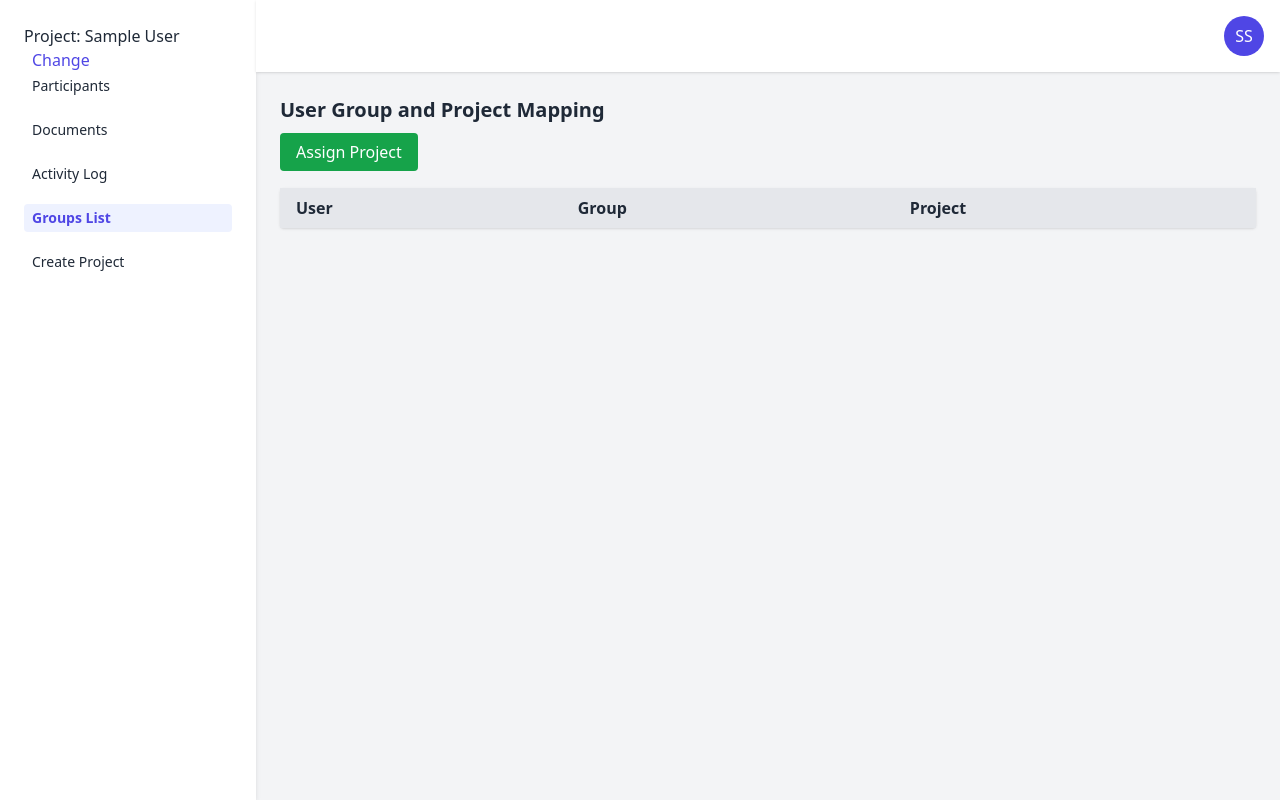
After one commit to trileshbramston19/vdr, a Flask app: page /group_project_matrix in a window 1280 px wide. The commit adds this page. Run offline with Flask 3, Linux system fonts and the light colour scheme; the visitor is signed in with stand-in values (Sample User, id 1); lists and menus that the app fills with data are empty; some libraries are stand-ins or nearby versions.

Commit message:
Add files via upload

```diff
--- a/app.py
+++ b/app.py
@@ -9,8 +9,9 @@ from werkzeug.utils import secure_filename
 from datetime import datetime
 from PyPDF2 import PdfReader
 import os, random, string, tempfile, atexit
-import logging
 from watermark_merger import add_watermark_to_pdf
+from flask import render_template, request, redirect, url_for, flash
+from sqlalchemy import text
 
 app = Flask(__name__)
 app.config.update(
@@ -46,6 +47,11 @@ class User(db.Model):
 participant_projects = db.Table('participant_projects',
     db.Column('participant_id', db.Integer, db.ForeignKey('participant.id'), primary_key=True),
     db.Column('project_id', db.Integer, db.ForeignKey('project.id'), primary_key=True)
+)
+
+group_project = db.Table('group_projects',
+    db.Column('group_name', db.String, db.ForeignKey('participant.group_name')),
+    db.Column('project_id', db.Integer, db.ForeignKey('project.id'))
 )
 
 class Project(db.Model):
@@ -162,49 +168,42 @@ def cleanup_temp_files():
 def index():
     return redirect(url_for('login'))
 
-
-logging.basicConfig(level=logging.INFO)
-
-@app.errorhandler(500)
-def internal_error(error):
-    app.logger.error(f"Server Error: {error}", exc_info=True)
-    return "Internal Server Error", 500
-
 @app.route('/login', methods=['GET', 'POST'])
 def login():
-    try:
-        if request.method == 'POST':
-            email = request.form['email']
-            password = request.form['password']
-            user = User.query.filter_by(email=email).first()
-            if user and bcrypt.check_password_hash(user.password, password):
-                participant = Participant.query.filter_by(email=email).first()
-                if not participant:
-                    flash("No participant record found for user.", "error")
-                    return redirect(url_for('login'))
+    if request.method == 'POST':
+        email = request.form['email']
+        password = request.form['password']
+        user = User.query.filter_by(email=email).first()
+        if user and bcrypt.check_password_hash(user.password, password):
+            participant = Participant.query.filter_by(email=email).first()
+            if not participant:
+                flash("No participant record found for user.", "error")
+                return redirect(url_for('login'))
 
-                session['user_id'] = user.id
-                session['user_email'] = user.email
-                session['fname'] = user.fname
-                session['lname'] = user.lname
+            session['user_id'] = user.id
+            session['user_email'] = user.email
+            session['fname'] = user.fname
+            session['lname'] = user.lname
+            session['role'] = participant.role.capitalize()
+            session['group_name'] = participant.group_name
 
-                projects = participant.projects
-                if len(projects) == 1:
-                    session['project_id'] = projects[0].id
-                    session['project_name'] = projects[0].name
-                    return redirect(url_for('participants'))
-                elif len(projects) > 1:
-                    session['temp_participant_id'] = participant.id
-                    return redirect(url_for('select_project'))
-                else:
-                    flash("You have no projects assigned.", "error")
-                    return redirect(url_for('login'))
-            flash('Invalid credentials', 'error')
-        return render_template('login.html')
-    except Exception as e:
-        print(f"Login failed: {e}")  # for console debugging on Render
-        app.logger.error(f"Login failed: {e}", exc_info=True)
-        return f"Login Error: {str(e)}", 500  # TEMP: to see error in browser
+            projects = participant.projects
+            if len(projects) == 1:
+                session['project_id'] = projects[0].id
+                session['project_name'] = projects[0].name
+                session['group_name'] = participant.group_name
+                return redirect(url_for('participants'))
+            elif len(projects) > 1:
+                session['temp_participant_id'] = participant.id
+                session['group_name'] = participant.group_name
+                return redirect(url_for('select_project'))
+            else:
+                flash("You have no projects assigned.", "error")
+                return redirect(url_for('login'))
+        flash('Invalid credentials', 'error')
+    return render_template('login.html')
+
+
 
 @app.route('/logout')
 def logout():
@@ -212,34 +211,79 @@ def logout():
     return redirect(url_for('login'))
 
 @app.route('/select-project', methods=['GET', 'POST'])
+@login_required
 def select_project():
-    participant = Participant.query.get(session.get('temp_participant_id'))
-    if not participant:
+    group_name = session.get('group_name')
+
+    if not group_name:
+        flash("Group not found for the current user.", "danger")
+        return redirect(url_for('documents'))
+
+    # Get projects linked to the group
+    projects = db.session.query(Project).join(group_project).filter(group_project.c.group_name == group_name).all()
+
+    if request.method == 'POST':
+        selected_id = request.form.get('project_id')
+        selected = Project.query.get(selected_id)
+
+        if not selected:
+            flash("Invalid project selected.", "danger")
+            return redirect(request.url)
+
+        session['project_id'] = selected.id
+        session['project_name'] = selected.name
+        flash(f"Project '{selected.name}' selected successfully.", "success")
+        return redirect(url_for('documents'))
+
+    return render_template('select_project.html', projects=projects)
+
+
+@app.route('/participants')
+def participants():
+    if 'user_id' not in session:
         return redirect(url_for('login'))
 
-    if request.method == 'POST':
-        project_id = int(request.form['project_id'])
-        project = Project.query.get(project_id)
-        if project not in participant.projects:
-            flash("Invalid project selected.", "error")
-            return redirect(url_for('select_project'))
+    role = session.get('role')
+    group_name = session.get('group_name')
+    project_id = session.get('project_id')
 
-        session['project_id'] = project.id
-        session['project_name'] = project.name
-        session.pop('temp_participant_id', None)
-        return redirect(url_for('participants'))
+    # Admin: See all participants in the current project (or all if project not selected)
+    if role == 'Admin' and not group_name:
+        if project_id:
+            participants = db.session.execute(text("""
+                SELECT p.*
+                FROM participant p
+                JOIN participant_projects pp ON p.id = pp.participant_id
+                WHERE pp.project_id = :project_id
+            """), {'project_id': project_id}).fetchall()
+        else:
+            participants = db.session.execute(text("SELECT * FROM participant")).fetchall()
 
-    return render_template('select_project.html', projects=participant.projects)
+    # Regular users: only see participants from same group and project
+    elif group_name and project_id:
+        participants = db.session.execute(text("""
+            SELECT p.*
+            FROM participant p
+            JOIN participant_projects pp ON p.id = pp.participant_id
+            WHERE p.group_name = :group_name AND pp.project_id = :project_id
+        """), {'group_name': group_name, 'project_id': project_id}).fetchall()
+    else:
+        participants = []
 
-@app.route('/participants')
+    return render_template('participants.html', participants=participants)
+
+
+@app.route('/group_project_matrix')
 @login_required
-def participants():
-    project_id = session.get('project_id')
-    if not project_id:
-        return redirect(url_for('select_project'))
-
-    participants = Participant.query.join(Participant.projects).filter(Project.id == project_id).all()
-    return render_template('participants.html', users=participants)
+def group_project_matrix():
+    matrix = db.session.execute(text("""
+        SELECT p.name AS user, p.group_name, gp.project_id, pr.name AS project
+        FROM participant p
+        JOIN group_projects gp ON p.group_name = gp.group_name
+        JOIN project pr ON gp.project_id = pr.id
+        ORDER BY p.group_name, p.name
+    """)).fetchall()
+    return render_template("group_project_matrix.html", matrix=matrix)
 
 @app.route('/documents')
 @login_required
@@ -248,36 +292,79 @@ def documents():
     if not project_id:
         return redirect(url_for('select_project'))
 
+    role = session.get('role')
+    group_name = session.get('group_name')
+
     folder_id = request.args.get('folder_id', type=int)
-    if folder_id := request.args.get('folder_id', type=int):
-        current_folder = Document.query.filter_by(id=folder_id, project_id=project_id).first_or_404()
-        documents = Document.query.filter_by(parent_id=current_folder.id, project_id=project_id).all()
+
+    if role == 'Admin' and not group_name:
+        # Admins with no group see all documents for the project
+        if folder_id:
+            current_folder = Document.query.filter_by(id=folder_id, project_id=project_id).first_or_404()
+            documents = Document.query.filter_by(parent_id=current_folder.id, project_id=project_id).all()
+        else:
+            current_folder = None
+            documents = Document.query.filter_by(parent_id=None, project_id=project_id).all()
     else:
-        current_folder = None
-        documents = Document.query.filter_by(parent_id=None, project_id=project_id).all()
+        # Regular users can only see documents for the project and folder (if selected)
+        if folder_id:
+            current_folder = Document.query.filter_by(id=folder_id, project_id=project_id).first_or_404()
+            documents = Document.query.filter_by(parent_id=current_folder.id, project_id=project_id).all()
+        else:
+            current_folder = None
+            documents = Document.query.filter_by(parent_id=None, project_id=project_id).all()
+
+    # Breadcrumb logic
     breadcrumb, parent = [], current_folder
     while parent:
         breadcrumb.insert(0, parent)
         parent = Document.query.get(parent.parent_id)
+
+    # Recently viewed
     viewed_ids = session.get('recently_viewed', [])
     recently_viewed_docs = Document.query.filter(Document.id.in_(viewed_ids)).all()
     recently_viewed_docs.sort(key=lambda d: viewed_ids.index(d.id))
-    project = session.get('project_name')
-    newly_uploaded_docs = Document.query.filter_by(project_name=project).order_by(Document.created_at.desc()).limit(5).all()
-    return render_template('documents.html', documents=documents, current_folder=current_folder, breadcrumb=breadcrumb, recently_viewed_docs=recently_viewed_docs, newly_uploaded_docs=newly_uploaded_docs, favorites_docs=[])
+
+    # New uploads (limit 5)
+    project_name = session.get('project_name')
+    newly_uploaded_docs = Document.query.filter_by(project_name=project_name).order_by(Document.created_at.desc()).limit(5).all()
+
+    return render_template('documents.html',
+                           documents=documents,
+                           current_folder=current_folder,
+                           breadcrumb=breadcrumb,
+                           recently_viewed_docs=recently_viewed_docs,
+                           newly_uploaded_docs=newly_uploaded_docs,
+                           favorites_docs=[])
 
 @app.route('/upload-document', methods=['GET', 'POST'])
 @login_required
 def upload_document():
     folders = get_folder_tree()
+    participant = Participant.query.filter_by(email=session['user_email']).first()
+    projects = participant.projects  # for dropdown
+
     if request.method == 'POST':
-        project = session.get('project_name')
-        projectid = session.get('project_id')
         name = request.form['name']
         parent_id = request.form.get('parent_id') or None
         is_folder = 'is_folder' in request.form
+        project_id = request.form.get('project_id')
+
+        # Ensure project is selected
+        if not project_id:
+            flash("Please select a project.", "danger")
+            return redirect(request.url)
+
+        # Get the selected project's name
+        selected_project = Project.query.get(project_id)
+        if not selected_project:
+            flash("Invalid project selected.", "danger")
+            return redirect(request.url)
+
+        project_name = selected_project.name
         notes = request.form.get('notes')
         labels = request.form.get('labels')
+
         if is_folder:
             folder_path = app.config['UPLOAD_FOLDER']
             if parent_id:
@@ -285,24 +372,53 @@ def upload_document():
                 folder_path = get_folder_full_path(parent)
             folder_path = os.path.join(folder_path, secure_filename(name))
             os.makedirs(folder_path, exist_ok=True)
-            db.session.add(Document(name=name, parent_id=parent_id, is_folder=True, notes=notes, labels=labels, filename=None, pages=0, size_kb=0, created_at=datetime.utcnow(), project_name=project, project_id=projectid))
+
+            db.session.add(Document(
+                name=name,
+                parent_id=parent_id,
+                is_folder=True,
+                notes=notes,
+                labels=labels,
+                filename=None,
+                pages=0,
+                size_kb=0,
+                created_at=datetime.utcnow(),
+                project_name=project_name,
+                project_id=project_id
+            ))
             db.session.commit()
             flash("Folder created successfully.", "success")
             return redirect(url_for('documents'))
+
         file = request.files.get('file')
         if not file or file.filename == '':
             flash("No file selected.", "danger")
             return redirect(request.url)
+
         filename = secure_filename(file.filename)
         file_path = os.path.join(app.config['UPLOAD_FOLDER'], filename)
         file.save(file_path)
         pages = len(PdfReader(file_path).pages) if file_path.endswith('.pdf') else 0
         size_kb = round(os.path.getsize(file_path) / 1024, 2)
-        db.session.add(Document(name=name, parent_id=parent_id, is_folder=False, notes=notes, labels=labels, filename=filename, pages=pages, size_kb=size_kb, created_at=datetime.utcnow(), project_name=project, project_id=projectid))
+
+        db.session.add(Document(
+            name=name,
+            parent_id=parent_id,
+            is_folder=False,
+            notes=notes,
+            labels=labels,
+            filename=filename,
+            pages=pages,
+            size_kb=size_kb,
+            created_at=datetime.utcnow(),
+            project_name=project_name,
+            project_id=project_id
+        ))
         db.session.commit()
         flash("Document uploaded successfully.", "success")
         return redirect(url_for('documents'))
-    return render_template('upload_document.html', folders=folders)
+
+    return render_template('upload_document.html', folders=folders, projects=projects)
 
 @app.route('/view_document/<int:doc_id>')
 def view_document(doc_id):
@@ -381,11 +497,27 @@ def create_user():
         return redirect(url_for('participants'))
     return render_template('create_user.html')
 
-@app.route('/activity-log')
-@login_required
+@app.route('/activity_log')
 def activity_log():
-    logs = ActivityLog.query.order_by(ActivityLog.timestamp.desc()).all()
-    return render_template('activity_log.html', logs=logs)
+    role = session.get('role')
+    user_group = session.get('group_name')
+
+    if role == 'Admin' and not user_group:
+        # Admin with no group: see all logs
+        logs = db.session.execute(text("""
+            SELECT al.* FROM activity_log al
+            ORDER BY al.timestamp DESC
+        """)).fetchall()
+    else:
+        # Non-admins: only see logs from their group
+        logs = db.session.execute(text("""
+            SELECT al.* FROM activity_log al
+            JOIN participant p ON al.author_email = p.email
+            WHERE p.group_name = :group
+            ORDER BY al.timestamp DESC
+        """), {'group': user_group}).fetchall()
+
+    return render_template("activity_log.html", logs=logs)
 
 @app.route('/my-profile', methods=['GET', 'POST'])
 @login_required
@@ -408,6 +540,56 @@ def my_profile():
         return redirect(url_for('my_profile'))
     return render_template('my_profile.html', user=user)
 
+@app.route('/assign_group_project', methods=['GET', 'POST'])
+@login_required
+def assign_group_project():
+    if session.get('role') != 'Admin':
+        return redirect(url_for('index'))
+
+    if request.method == 'POST':
+        group_name = request.form['group_name']
+        project_id = request.form['project_id']
+        db.session.execute(
+            text("INSERT INTO group_projects (group_name, project_id) VALUES (:group_name, :project_id)"),
+            {"group_name": group_name, "project_id": project_id}
+        )
+        db.session.commit()
+        flash("Group assigned to project successfully.")
+        return redirect(url_for('assign_group_project'))
+
+    groups = db.session.execute(text("SELECT DISTINCT group_name FROM participant")).fetchall()
+    projects = db.session.execute(text("SELECT id, name FROM project")).fetchall()
+    return render_template("assign_group_project.html", groups=groups, projects=projects)
+
+@app.route('/create-project', methods=['GET', 'POST'])
+@login_required
+def create_project():
+    if session.get('role') != 'Admin':
+        flash("Access denied.", "danger")
+        return redirect(url_for('participants'))
+
+    if request.method == 'POST':
+        name = request.form.get('name')
+        description = request.form.get('description')
+
+        if not name:
+            flash("Project name is required.", "danger")
+            return redirect(url_for('create_project'))
+
+        # Check for existing project
+        if Project.query.filter_by(name=name).first():
+            flash("Project with this name already exists.", "warning")
+            return redirect(url_for('create_project'))
+
+        new_project = Project(name=name, description=description)
+        db.session.add(new_project)
+        db.session.commit()
+        flash("Project created successfully.", "success")
+        return redirect(url_for('participants'))  # Or a project list page
+
+    return render_template('create_project.html')
+
+
 if __name__ == '__main__':
     os.makedirs(app.config['UPLOAD_FOLDER'], exist_ok=True)
     app.run(debug=True)
--- a/templates/activity_log.html
+++ b/templates/activity_log.html
@@ -4,7 +4,7 @@
 
 <div class="flex justify-between items-center mb-4">
     <h2 class="text-2xl font-semibold">Activity Log</h2>
-    <button onclick="exportActivityLog()" class="bg-green-600 text-white px-4 py-1 rounded">Export CSV</button>
+    {% if session.get('role') == 'Admin' %}<button onclick="exportActivityLog()" class="bg-green-600 text-white px-4 py-1 rounded">Export CSV</button>{% endif %}
 </div>
 
 <table id="activityLogTable" class="min-w-full bg-white shadow rounded">
--- a/templates/base.html
+++ b/templates/base.html
@@ -35,6 +35,20 @@
                             Activity Log
                         </a>
                     </li>
+                    {% if session.get('role') == 'Admin' %}
+                    <li>
+                        <a href="{{ url_for('group_project_matrix') }}" class="block px-2 py-1 rounded hover:text-indigo-600 {% if current == 'group_project_matrix' %}text-indigo-600 font-semibold bg-indigo-50{% endif %}">
+                            Groups List
+                        </a>
+                    </li>
+                    {% endif %}
+                    {% if session.get('role') == 'Admin' %}
+                    <li>
+                        <a href="{{ url_for('create_project') }}" class="block px-2 py-1 rounded hover:text-indigo-600 {% if current == 'create_project' %}text-indigo-600 font-semibold bg-indigo-50{% endif %}">
+                            Create Project
+                        </a>
+                    </li>
+                    {% endif %}
                 </ul>
             </nav>
         </div>
--- a/templates/documents.html
+++ b/templates/documents.html
@@ -7,9 +7,11 @@
         {% if current_folder %}
         <input type="hidden" name="parent_id" value="{{ current_folder.id }}">
         {% endif %}
+        {% if session.get('role') == 'Admin' %}
         <button type="submit" class="bg-green-600 hover:bg-green-700 text-white px-4 py-2 rounded shadow transition">
             + Add Document
         </button>
+        {% endif %}
     </form>
 
     <input type="text" placeholder="Search" class="border rounded px-3 py-1 text-sm w-64">
--- /dev/null
+++ b/templates/group_project_matrix.html
@@ -0,0 +1,26 @@
+{% extends 'base.html' %}
+{% block title %}Group → Project Mapping{% endblock %}
+{% block content %}
+<h2 class="text-xl font-bold mb-4">User Group and Project Mapping</h2>
+{% if session.get('role') == 'Admin' %}<a href="{{ url_for('assign_group_project') }}" class="bg-green-600 text-white px-4 py-2 rounded hover:bg-indigo-700 whitespace-nowrap">
+    Assign Project
+</a>{% endif %}<br /><br />
+<table class="min-w-full bg-white shadow rounded">
+    <thead class="bg-gray-200">
+        <tr>
+            <th class="px-4 py-2 text-left">User</th>
+            <th class="px-4 py-2 text-left">Group</th>
+            <th class="px-4 py-2 text-left">Project</th>
+        </tr>
+    </thead>
+    <tbody>
+        {% for row in matrix %}
+        <tr class="border-t">
+            <td class="px-4 py-2">{{ row.user }}</td>
+            <td class="px-4 py-2">{{ row.group_name }}</td>
+            <td class="px-4 py-2">{{ row.project }}</td>
+        </tr>
+        {% endfor %}
+    </tbody>
+</table>
+{% endblock %}
```
Also changed, not shown: templates/assign_group_project.html (added, +22 -0 lines), templates/assign_project.html (added, +31 -0 lines), templates/create_project.html (added, +23 -0 lines), templates/login.html (+39 -2 lines), templates/participants.html (+7 -4 lines), templates/select_project.html (added, +21 -0 lines), templates/upload_document.html (+11 -0 lines), templates/view_document.html (+24 -3 lines), 3 other files.
